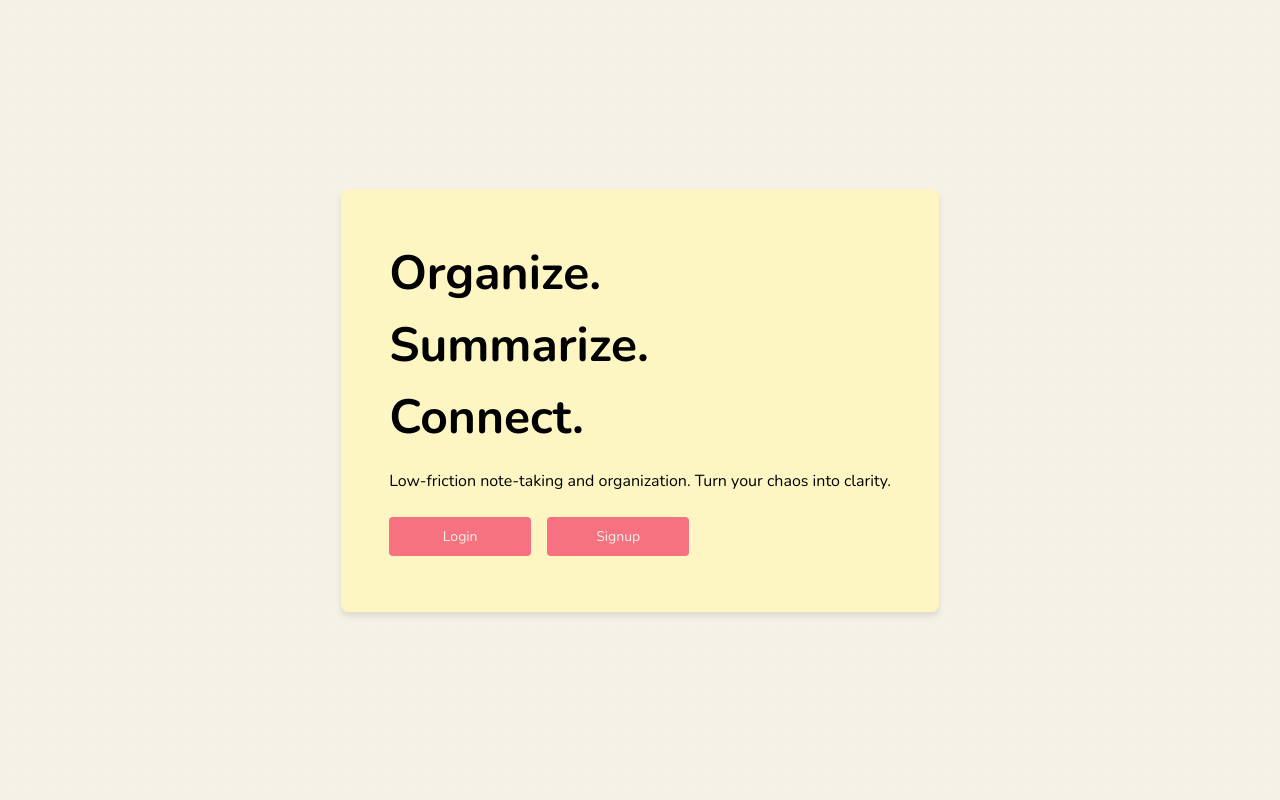
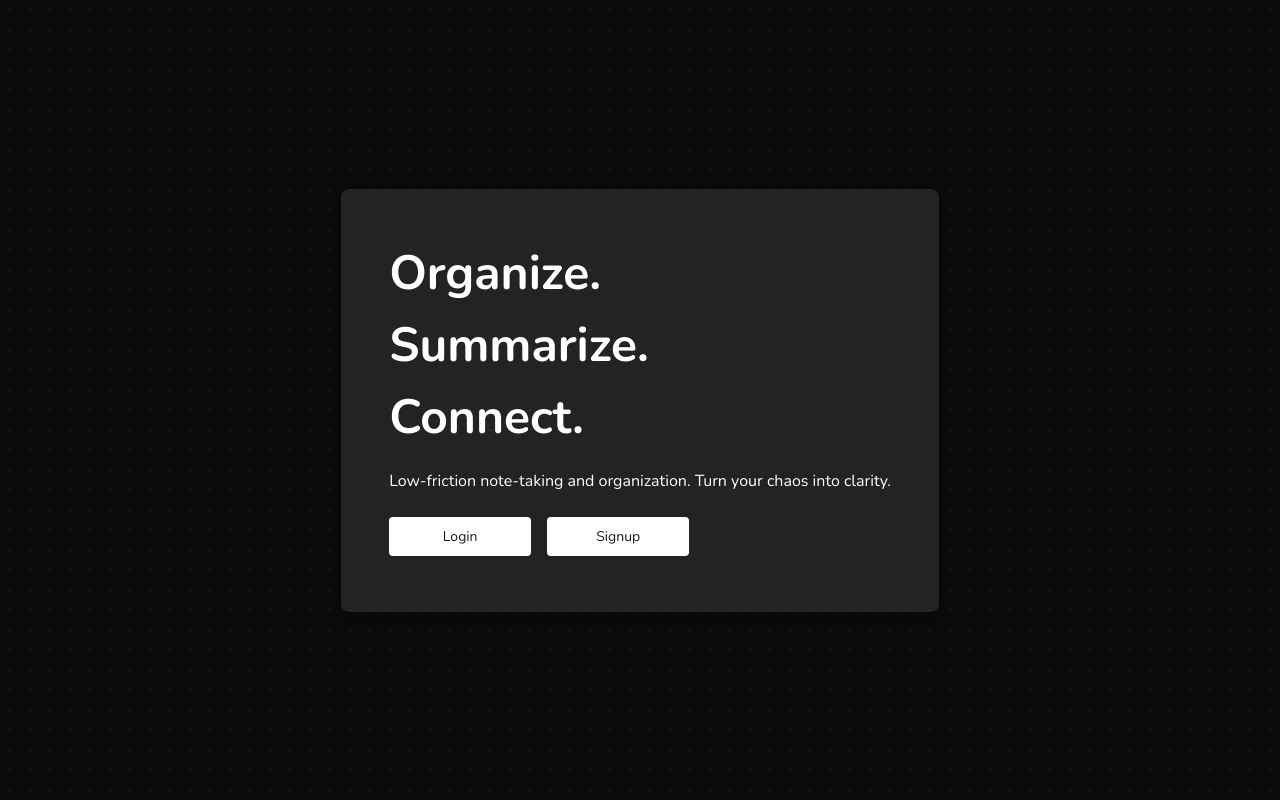
Before and after one commit to rahulg221/sparkpad, a React (Vite) app in the folder frontend/: page / in a window 1280 px wide. Built offline with nearby package versions, Linux system fonts and the light colour scheme; no server answers.

Commit message:
theme changes

```diff
--- a/frontend/src/components/categories/NoteCategories.tsx
+++ b/frontend/src/components/categories/NoteCategories.tsx
@@ -39,12 +39,15 @@ export const NoteCategories = ({ handleCategoryClick }: NoteCategoriesProps) =>
   return (
     <><CategoriesContainer>
           {categories.map((category) => (
+            <div>
               <CategoryBox
                   key={category}
                   onClick={() => handleCategoryClick(category)}
               >
-                  <CategoryName>{category}</CategoryName>
+
               </CategoryBox>
+              <CategoryName>{category}</CategoryName>
+            </div>
           ))}
       </CategoriesContainer></>
   );
--- a/frontend/src/components/dashboard/Dashboard.Styles.ts
+++ b/frontend/src/components/dashboard/Dashboard.Styles.ts
@@ -13,7 +13,7 @@ export const DashboardWrapper = styled.div`
   padding: ${({ theme }) => theme.spacing.lg};
   width: 100%;
   box-sizing: border-box;
-  background-image: radial-gradient(rgba(0, 0, 0, 0.3) 1px, transparent 1px);
+  background-image: radial-gradient(${({ theme }) => theme.colors.dotColor} 1px, transparent 1px);
   background-size: 20px 20px;
 `;
 
@@ -26,6 +26,7 @@ export const Header = styled.div`
   padding-bottom: ${({ theme }) => theme.spacing.sm};
   border-bottom: 1px solid ${({ theme }) => theme.colors.border};
 
+
   h1 {
     font-size: ${({ theme }) => theme.fontSize.lg};
   }
--- a/frontend/src/components/dashboard/Dashboard.tsx
+++ b/frontend/src/components/dashboard/Dashboard.tsx
@@ -18,8 +18,9 @@ import remarkGfm from 'remark-gfm';
 import { Notification } from '../notif/Notification';
 import { Modal } from '../modal/Modal';
 import { useActions } from '../../context/ActionsContext';
-import { MdPsychology, MdCameraAlt, MdEventAvailable, MdSettings, MdHome, MdLogout } from 'react-icons/md';
+import { MdPsychology, MdCameraAlt, MdEventAvailable, MdSettings, MdHome, MdLogout, MdPages, MdNewspaper, MdLightbulb } from 'react-icons/md';
 import CalendarService from '../../api/calendarService';
+import { FaLightbulb } from 'react-icons/fa';
 
 export const Dashboard = () => {
     const { user, signOut } = useAuth();
@@ -127,8 +128,8 @@ export const Dashboard = () => {
                     Organize
                 </SecondaryButton>
                 <SecondaryButton onClick={() => showSnapshot()}>
-                    <MdCameraAlt size={20}/>
-                    Snapshot
+                    <MdLightbulb size={20}/>
+                    Summarize
                 </SecondaryButton>
                 <SecondaryButton onClick={handleCalendarClick}>
                     <MdEventAvailable size={20}/>
--- a/frontend/src/components/resize/Resize.Styles.ts
+++ b/frontend/src/components/resize/Resize.Styles.ts
@@ -8,18 +8,17 @@ export const SidebarContainer = styled.div`
   padding: ${({ theme }) => theme.spacing.lg};
   overflow-y: auto;
 
-  background-color: ${({ theme }) => theme.colors.colorFour};
+  background-color: ${({ theme }) => theme.colors.bgDark};
 
+  /*
   background-image:
     radial-gradient(#d2b48c 1px, transparent 0.6px),
     radial-gradient(#e4c59e 1px, transparent 0.6px);
   background-size: 20px 20px;
-  background-position: 0 0, 7px 7px;
-
-  border-right: 2px solid #d6b88d;
+  background-position: 0 0, 7px 7px;*/
 
   &::-webkit-scrollbar {
-    width: 8px;
+    width: 2px;
   }
 
   &::-webkit-scrollbar-track {
@@ -28,12 +27,12 @@ export const SidebarContainer = styled.div`
   }
 
   &::-webkit-scrollbar-thumb {
-    background: #bca98f;
+    background: ${({ theme }) => theme.colors.bgLight};
     border-radius: ${({ theme }) => theme.borderRadius.sm};
   }
 
   &::-webkit-scrollbar-thumb:hover {
-    background: #9e8a6f;
+    background: ${({ theme }) => theme.colors.textLight};
   }
 `;
 
--- a/frontend/src/components/sidebar/SideBar.Styles.ts
+++ b/frontend/src/components/sidebar/SideBar.Styles.ts
@@ -19,7 +19,7 @@ export const BulletIcon = styled.span`
 
 export const EventsContainer = styled.div`
   padding: ${({ theme }) => theme.spacing.lg};
-  background-color: ${({ theme }) => theme.colors.bgLight};
+  background-color: ${({ theme }) => theme.colors.bgDark};
   border-radius: ${({ theme }) => theme.borderRadius.sm};
   border: 1px solid ${({ theme }) => theme.colors.border};
   font-size: ${({ theme }) => theme.fontSize.sm};
@@ -49,7 +49,7 @@ export const EventsContainer = styled.div`
 
 export const SummaryContainer = styled.div`
   padding: ${({ theme }) => theme.spacing.lg};
-  background-color: ${({ theme }) => theme.colors.bgLight};
+  background-color: ${({ theme }) => theme.colors.bgDark};
   border-radius: ${({ theme }) => theme.borderRadius.sm};
   border: 1px solid ${({ theme }) => theme.colors.border};
   font-size: ${({ theme }) => theme.fontSize.sm};
--- a/frontend/src/components/sidebar/SideBar.tsx
+++ b/frontend/src/components/sidebar/SideBar.tsx
@@ -105,7 +105,7 @@ export const SideBar = () => {
               ))}
           </BulletList>
         </EventsContainer>
-        <h2>Overview</h2>
+        <h2>Summary</h2>
         <SummaryContainer>
           <BulletList>
             {bulletPoints.map((bulletPoint, index) => (
--- a/frontend/src/styles/shared/Button.styles.ts
+++ b/frontend/src/styles/shared/Button.styles.ts
@@ -23,7 +23,7 @@ export const PrimaryButton = styled.button<{ width?: string }>`
 
 export const SecondaryButton = styled.button<{ width?: string }>`
   padding: ${({ theme }) => theme.spacing.md};
-  background-color: transparent;
+  background-color: ${({ theme }) => theme.colors.bgDark};
   color: ${({ theme }) => theme.colors.textLight};
   border: 1.25px solid ${({ theme }) => theme.colors.border};
   border-radius: ${({ theme }) => theme.borderRadius.sm};
@@ -41,7 +41,7 @@ export const SecondaryButton = styled.button<{ width?: string }>`
   }
 
   &:disabled {
-    opacity: 0.6;
+
     cursor: not-allowed;
   }
 `;
--- a/frontend/src/styles/theme.ts
+++ b/frontend/src/styles/theme.ts
@@ -1,6 +1,73 @@
 export const theme = {
   colors: {
-    bgDark: '#f5f1e6',         // Light beige (base background)
+    // Backgrounds (inverted)
+  bgDark: '#0a0a0a',           // Pure black app background
+  bgElevated: 'rgba(255, 255, 255, 0.1)',
+  bgLight: '#1a1a1a',          // Dark gray for inputs, blocks
+
+  // Text colors (inverted from light mode)
+  textPrimary: '#ffffff',      // Bright white for high contrast
+  textLight: '#d1d1d1',        // Soft gray for secondary text
+  textSecondary: '#ffffff',
+
+  // Primary (white UI elements)
+  primary: '#ffffff',          // For buttons/icons on dark background
+  primaryHover: '#e5e5e5',     // Slightly muted white hover
+  primaryLight: 'rgba(255, 255, 255, 0.1)',
+
+  // Accent (Red/Orange highlights)
+  accent: '#ff4444',           // Bright red for emphasis
+  accentHover: '#ff6666',      // Slightly lighter red hover
+
+  // Inverted dot color (was black on white)
+  dotColor: 'rgba(255, 255, 255, 0.2)',
+
+  // Semantic folder palette (flipped to work on dark)
+  colorOne: '#FFD966',         // Stays bright for highlights
+  colorTwo: '#2b2b2b',           // Dark grey folder tab
+  colorThree: '#3a3a3a',         // Slightly lighter dark grey for folder body
+  colorFour: '#2a2a2a',        // Neutral dark base
+
+  // Utility / Semantic
+  border: '#444444',           // Dark gray borders
+  error: '#ef9a9a',            // Soft pinkish-red error
+  success: '#81c784',          // Green for success (kept same)
+  warning: '#fbc02d',          // Vibrant yellow for warnings (kept same)
+  info: '#64b5f6',             // Light blue (kept same)
+  disabled: '#4a4a4a'          // Muted charcoal gray for disabled elements
+  },
+  spacing: {
+    xs: '4px',
+    sm: '8px',
+    md: '10px',
+    lg: '15px',
+    xl: '24px',
+    xxl: '48px',
+  },
+  borderRadius: {
+    sm: '4px',
+    md: '8px',
+  },
+  fonts: {
+    primary: `-apple-system, BlinkMacSystemFont, 'Segoe UI', 'Roboto', 'Oxygen',
+      'Ubuntu', 'Cantarell', 'Fira Sans', 'Droid Sans', 'Helvetica Neue',
+      sans-serif`,
+  },
+  fontSize: {
+    xs: '0.75rem',     // 12px
+    sm: '0.875rem',    // 14px
+    base: '0.9375rem', // 15px
+    md: '1rem',        // 16px
+    lg: '1rem',    // 16px
+    xl: '1.25rem',     // 20px
+    xxl: '3rem',     // 48px
+  },
+};
+
+export type Theme = typeof theme;
+
+/*
+bgDark: '#f5f1e6',         // Light beige (base background)
     bgElevated: '#fdf6c3',     // Muted post-it yellow (elevated cards or notes)#fdf6c3'
     bgLight: '#f5f1e6',        // Bulletin board beige (slightly darker)
 
@@ -25,38 +92,6 @@ export const theme = {
     warning: '#fbc02d',
     info: '#64b5f6',
     disabled: '#d1c4a6',        // Muted tan
-  },
-  spacing: {
-    xs: '4px',
-    sm: '8px',
-    md: '10px',
-    lg: '15px',
-    xl: '24px',
-    xxl: '48px',
-  },
-  borderRadius: {
-    sm: '4px',
-    md: '8px',
-  },
-  fonts: {
-    primary: `-apple-system, BlinkMacSystemFont, 'Segoe UI', 'Roboto', 'Oxygen',
-      'Ubuntu', 'Cantarell', 'Fira Sans', 'Droid Sans', 'Helvetica Neue',
-      sans-serif`,
-  },
-  fontSize: {
-    xs: '0.75rem',     // 12px
-    sm: '0.875rem',    // 14px
-    base: '0.9375rem', // 15px
-    md: '1rem',        // 16px
-    lg: '1.125rem',    // 18px
-    xl: '1.25rem',     // 20px
-    xxl: '3rem',     // 48px
-  },
-};
-
-export type Theme = typeof theme;
-
-/*
 // Background Colors
     bgDark: '#F5EFE6',            // Soft, warm beige as the primary background
     bgElevated: '#EDE4D9',        // Slightly darker beige for cards/modals
```
Also changed, not shown: frontend/src/components/categories/NoteCategories.Styles.ts (+85 -17 lines), frontend/src/components/noteslist/NotesList.Styles.ts (+4 -4 lines).
